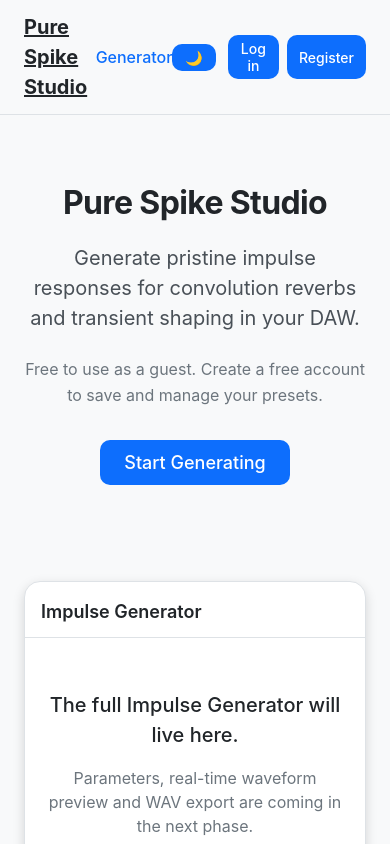
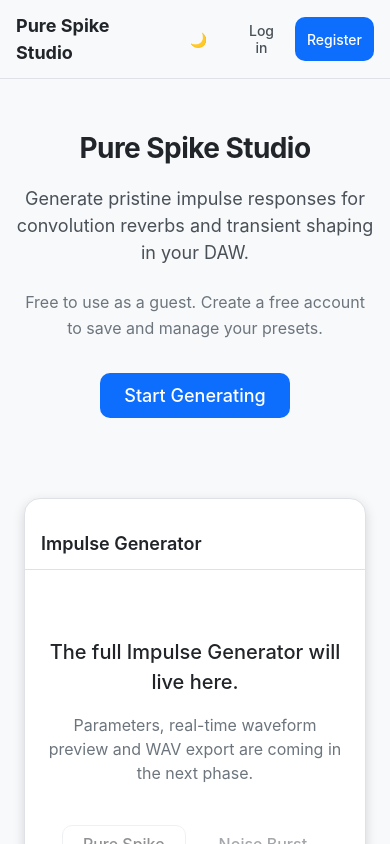
Before and after one commit to TomacBarin/pure-spike, a React (Vite) app: page / in a window 390 px wide. Shown: the top 844 px of the page. Built offline with nearby package versions, Linux system fonts and the light colour scheme.

Commit message:
feat(frontend): assemble MainLayout, responsive polish & a11y pass (closes #17)

```diff
--- a/src/components/layout/Hero/Hero.module.css
+++ b/src/components/layout/Hero/Hero.module.css
@@ -35,3 +35,22 @@
   display: flex;
   justify-content: center;
 }
+
+/* === Responsive === */
+@media (max-width: 640px) {
+  .hero {
+    padding: var(--spacing-12) 0 var(--spacing-8);
+  }
+
+  .headline {
+    font-size: var(--font-size-3xl);
+  }
+
+  .subheadline {
+    font-size: var(--font-size-lg);
+  }
+
+  .container {
+    padding: 0 var(--spacing-4);
+  }
+}
--- a/src/components/layout/Navbar/Navbar.module.css
+++ b/src/components/layout/Navbar/Navbar.module.css
@@ -20,7 +20,13 @@
   font-size: var(--font-size-xl);
   font-weight: bold;
   color: var(--color-text-primary);
+  text-decoration: none;
   cursor: pointer;
+  transition: color 0.15s ease;
+}
+
+.logo:hover {
+  color: var(--color-accent);
 }
 
 .navLinks {
@@ -56,6 +62,8 @@
   cursor: pointer;
   padding: var(--spacing-2);
   border-radius: var(--radius-md);
+  color: var(--color-text-primary);
+  transition: background-color 0.15s ease;
 }
 
 .avatarButton:hover {
@@ -85,8 +93,31 @@
   padding: var(--spacing-3) var(--spacing-4);
   cursor: pointer;
   color: var(--color-text-primary);
+  font-size: var(--font-size-sm);
+  border-radius: var(--radius-sm);
+  transition: background-color 0.15s ease;
 }
 
 .dropdown button:hover {
   background-color: var(--color-bg-secondary);
 }
+
+/* === Responsive === */
+@media (max-width: 640px) {
+  .container {
+    padding: 0 var(--spacing-4);
+    gap: var(--spacing-3);
+  }
+
+  .logo {
+    font-size: var(--font-size-lg);
+  }
+
+  .navLinks {
+    display: none; /* Hides the Generator link on small screens */
+  }
+
+  .authButtons {
+    gap: var(--spacing-1);
+  }
+}
--- a/src/components/layout/Navbar/Navbar.tsx
+++ b/src/components/layout/Navbar/Navbar.tsx
@@ -39,9 +39,10 @@ function Navbar() {
             variant="ghost"
             size="sm"
             onClick={toggleTheme}
-            title="Toggle theme"
+            aria-label={theme === "dark" ? "Switch to light theme" : "Switch to dark theme"}
+            title={theme === "dark" ? "Switch to light theme" : "Switch to dark theme"}
           >
-            {theme === 'dark' ? '☀️' : '🌙'}
+            {theme === "dark" ? "☀️" : "🌙"}
           </Button>
 
           {isLoggedIn ? (
@@ -49,6 +50,9 @@ function Navbar() {
               <button
                 className={styles.avatarButton}
                 onClick={toggleDropdown}
+                aria-label="Account menu"
+                aria-expanded={showDropdown}
+                aria-haspopup="true"
               >
                 👤
               </button>
--- a/src/components/ui/Button/Button.tsx
+++ b/src/components/ui/Button/Button.tsx
@@ -1,24 +1,18 @@
 import React from "react";
-import styles from "./Button.module.css"
+import styles from "./Button.module.css";
 
-export interface ButtonProps {
-    variant?: "primary" | "secondary" | "ghost";
+export interface ButtonProps extends React.ButtonHTMLAttributes<HTMLButtonElement> {
+  variant?: "primary" | "secondary" | "ghost";
   size?: "sm" | "md" | "lg";
-    disabled?: boolean;
-    type?: "button" | "submit" | "reset";
-    onClick?: (event: React.MouseEvent<HTMLButtonElement>) => void;
   children: React.ReactNode;
-    className?: string;
 }
 
 export const Button: React.FC<ButtonProps> = ({
   variant = "primary",
   size = "md",
-    disabled = false,
-    type = "button",
-    onClick,
+  className,
   children,
-    className,
+  ...rest
 }) => {
   const buttonClassNames = [
     styles.button,
@@ -27,16 +21,10 @@ export const Button: React.FC<ButtonProps> = ({
     className,
   ]
     .filter(Boolean)
-    .join(' ');
+    .join(" ");
 
   return (
-        <button
-        type={type}
-        className={buttonClassNames}
-        onClick={onClick}
-        disabled={disabled}
-        aria-disabled={disabled}
-        >
+    <button className={buttonClassNames} {...rest}>
       {children}
     </button>
   );
--- a/src/components/ui/Card/Card.tsx
+++ b/src/components/ui/Card/Card.tsx
@@ -1,29 +1,31 @@
-import React from 'react';
-import styles from './Card.module.css';
+import React from "react";
+import styles from "./Card.module.css";
 
 export interface CardProps {
-
   title?: string;
-
   children: React.ReactNode;
-
   className?: string;
-
-  padding?: 'sm' | 'md' | 'lg';
+  padding?: "sm" | "md" | "lg";
+  titleAs?: "h2" | "h3" | "h4";
+  titleId?: string;
 }
 
 export const Card: React.FC<CardProps> = ({
   title,
   children,
   className,
-  padding = 'md',
+  padding = "md",
+  titleAs: TitleTag = "h3",
+  titleId,
 }) => {
   return (
-    <div className={`${styles.card} ${styles[padding]} ${className || ''}`}>
-      {title && <div className={styles.title}>{title}</div>}
-      <div className={styles.content}>
-        {children}
-      </div>
+    <div className={`${styles.card} ${styles[padding]} ${className || ""}`}>
+      {title && (
+        <TitleTag id={titleId} className={styles.title}>
+          {title}
+        </TitleTag>
+      )}
+      <div className={styles.content}>{children}</div>
     </div>
   );
 };
--- a/src/features/generator/GeneratorPanel.tsx
+++ b/src/features/generator/GeneratorPanel.tsx
@@ -4,9 +4,19 @@ import styles from "./GeneratorPanel.module.css";
 
 function GeneratorPanel() {
   return (
-    <section id="generator" className={styles.section} aria-labelledby="generator-heading">
+    <section
+      id="generator"
+      className={styles.section}
+      aria-labelledby="generator-heading"
+    >
       <div className={styles.container}>
-        <Card title="Impulse Generator" padding="lg" className={styles.panel}>
+        <Card
+          title="Impulse Generator"
+          titleAs="h2"
+          titleId="generator-heading"
+          padding="lg"
+          className={styles.panel}
+        >
           <div className={styles.placeholderContent}>
             <p className={styles.message}>
               The full Impulse Generator will live here.
--- a/src/index.css
+++ b/src/index.css
@@ -1,10 +1,7 @@
 /* Main entry point for global styles */
 @import './styles/globals.css';
 
-/* Very minimal base */
 #root {
   width: 100%;
-  max-width: 1200px;
-  margin: 0 auto;
   min-height: 100vh;
 }
--- a/src/layouts/MainLayout.tsx
+++ b/src/layouts/MainLayout.tsx
@@ -4,11 +4,11 @@ import Footer from "../components/layout/Footer/Footer";
 
 function MainLayout() {
   return (
-    <div className="app-shell">
+    <div className="app-shell" style={{ minHeight: "100vh", display: "flex", flexDirection: "column" }}>
       <Navbar />
-        <main>
-            <Outlet />
-        </main>
+      <main style={{ flex: 1 }}>
+        <Outlet />
+      </main>
       <Footer />
     </div>
   );
--- a/src/providers/ThemeProvider.tsx
+++ b/src/providers/ThemeProvider.tsx
@@ -50,7 +50,6 @@ export const ThemeProvider = ({ children }: ThemeProviderProps) => {
     root.setAttribute("data-theme", theme);
     localStorage.setItem(THEME_STORAGE_KEY, theme);
 
-    console.log(`Theme changed to: ${theme} | data-theme on <html>:`, root.getAttribute("data-theme"));
   }, [theme]);
 
   // Stable functions
--- a/src/styles/globals.css
+++ b/src/styles/globals.css
@@ -126,15 +126,3 @@ textarea {
     /* Dark mode remains default when no explicit theme is set */
   }
 }
-
-/* Force our theme variables on body and root */
-html, body, #root {
-  background-color: var(--color-bg-primary) !important;
-  color: var(--color-text-primary) !important;
-}
-
-/* Make sure accent etc. are visible */
-button {
-  background-color: var(--color-accent) !important;
-  color: white !important;
-}
```
Lines whose indentation alone changed are shown as unchanged.
